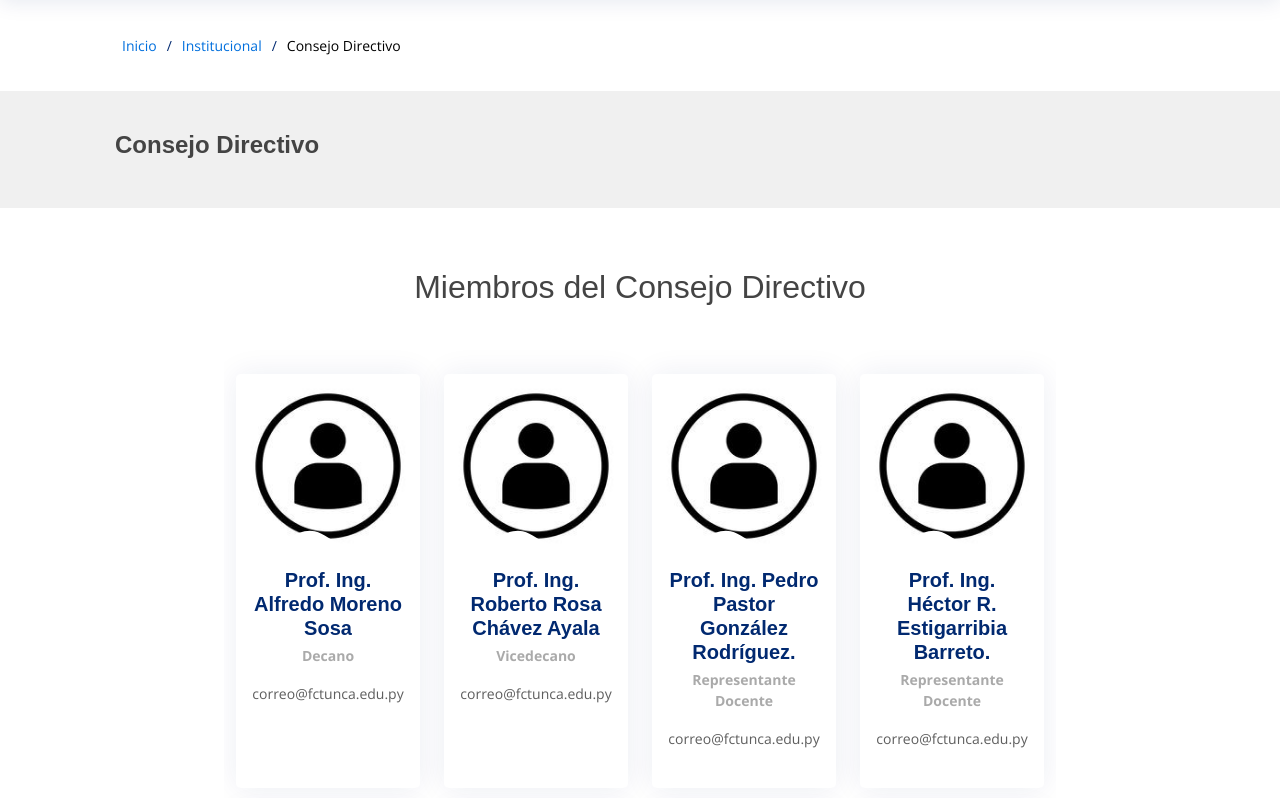
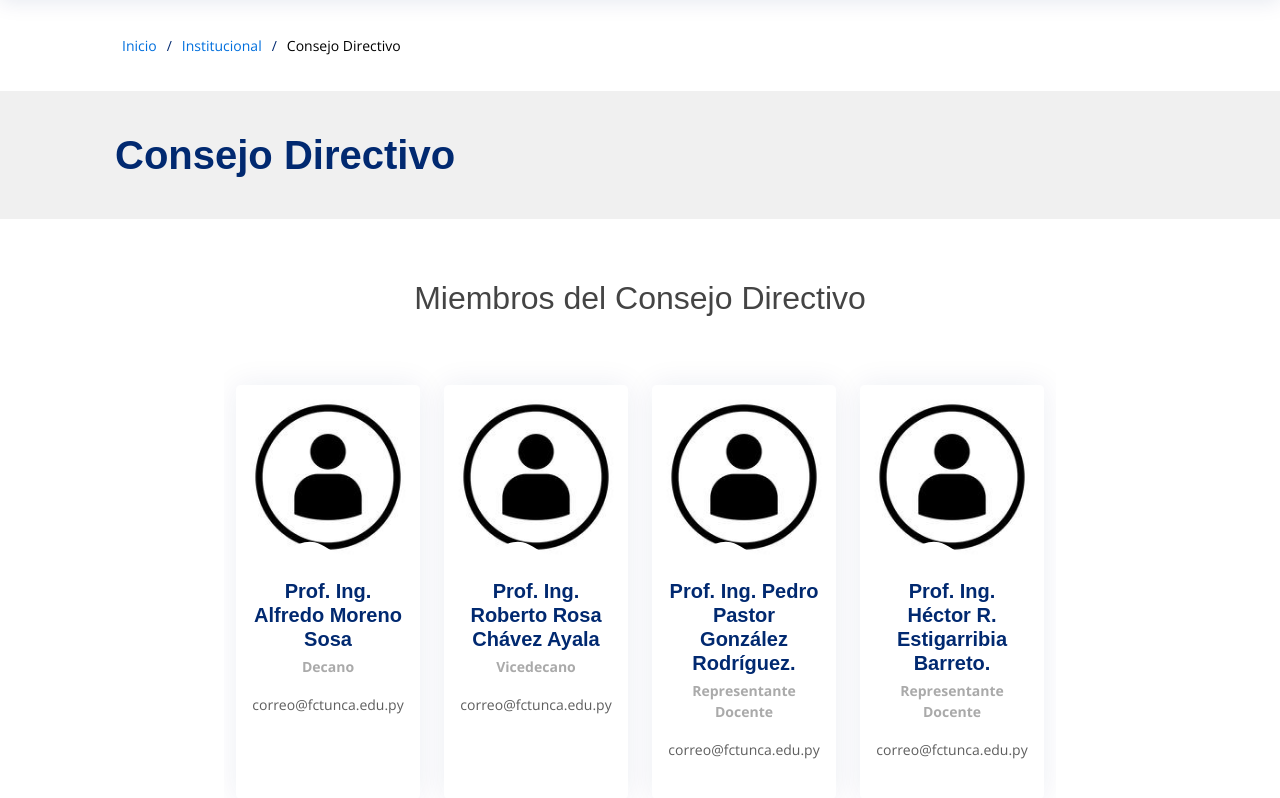
Before and after one commit to FCYT-TI/fcytuncaweb, a Django app: page /consejo/ in a window 1280 px wide. Shown: the part 100-898 px from the top of the page. Run offline with Django 3.2, Linux system fonts and the light colour scheme; some libraries are stand-ins or nearby versions.

Commit message:
FCYTSPRUN-22-mod-consejo se añadieron las etiquetas y animaciones correspondientes

```diff
--- a/templates/consejo.html
+++ b/templates/consejo.html
@@ -15,13 +15,13 @@
     </section>
       <section class="tittle">
       <div class="container-titulo">
-          <h4 data-aos="fade-up" ><strong>Consejo Directivo</strong></h4>
+          <h1 class="tittlecolor" data-aos="fade-up" ><strong>Consejo Directivo</strong></h1>
       </div>
     </section><!-- End Breadcrumbs -->
 
     <section class="inner-page">
       <div class="containerText">
-          <h2 id="Titutlo-Consejo">Miembros del Consejo Directivo</h2>
+          <h2 id="Titutlo-Consejo" data-aos="fade-up" data-aos-delay="100">Miembros del Consejo Directivo</h2>
           <section id="team" class="team centered-section">
 
       <div class="container" data-aos="fade-up" id="container-consejo">
```
